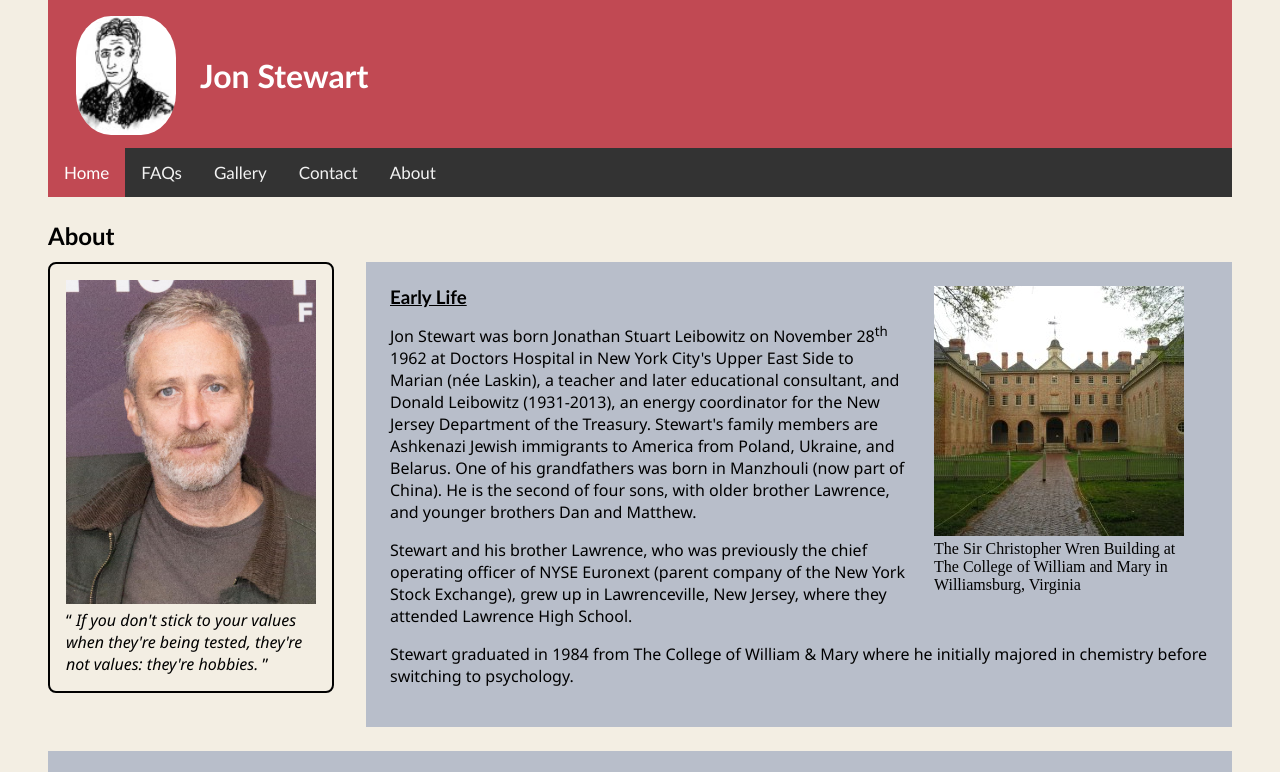
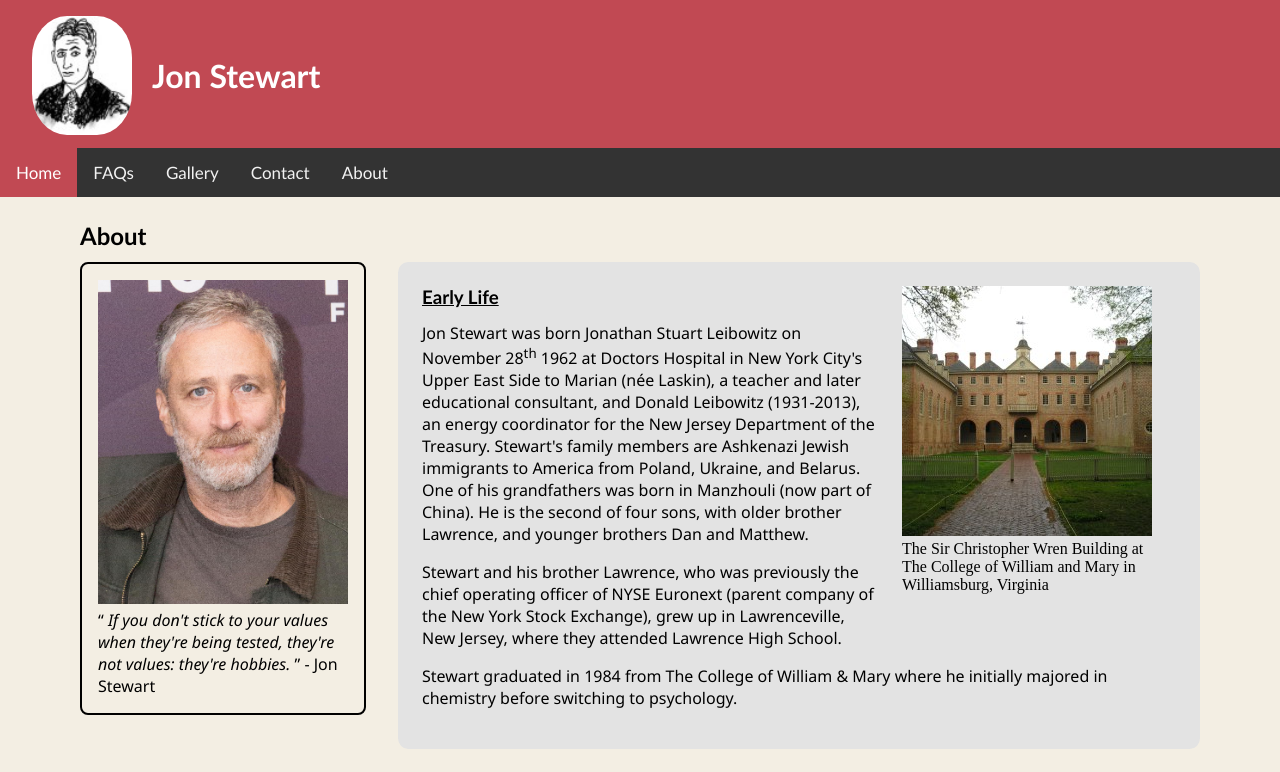
Before and after one commit to cbinion/web-design-tools, a plain HTML site: page Unit_3/Lesson_8/index.html in a window 1280 px wide. Shown: the top 772 px of the page. Drawn offline with Linux system fonts and the light colour scheme.

Commit message:
Rework header/main body margins, change light grey color, move style rel css to corrrect .css sheet

```diff
--- a/Unit_3/Lesson_8/css/layout.css
+++ b/Unit_3/Lesson_8/css/layout.css
@@ -4,7 +4,7 @@
 }
 
 body {
-  margin: 0 3em 0;
+  margin: 0;
 }
 
 .header {
@@ -15,10 +15,9 @@ body {
 .logo {
   width: 100px;
   float: left;
-  border-radius: 35%;
   position: fixed;
   top: 1em;
-  left: 4.77em;
+  left: 2em;
   z-index: 999;
 }
 
@@ -35,9 +34,8 @@ body {
   padding: 14px 16px;
 }
 
-
 .main {
-  margin: 1em 0 0 0;
+  margin: 1em 5em 0;
 }
 
 .main .main-heading {
@@ -49,8 +47,6 @@ body {
   float: left;
   padding: 1em;
   margin: 0 2em 2em 0;
-  border: 2px solid #000;
-  border-radius: .5em;
 }
 
 .quote img {
--- a/Unit_3/Lesson_8/css/style.css
+++ b/Unit_3/Lesson_8/css/style.css
@@ -3,7 +3,7 @@
     /* Color palette */
     --red: #C14953;
     --beige: #f3eee3;
-    --light-grey: #b8beca;
+    --light-grey: #e3e3e3;
     --dark-grey: #2D2D2A;
     --header-font-family: 'Gill Sans', 'Gill Sans MT', Calibri, 'Trebuchet MS', sans-serif;
     --body-font-family: 'Segoe UI', Tahoma, Geneva, Verdana, sans-serif;
@@ -66,6 +66,10 @@ a:active {
     color: #fff;
 }
 
+.logo {
+  border-radius: 35%;
+}
+
 .topnav {
     background-color: #333;
     overflow: hidden;
@@ -104,10 +108,13 @@ a:active {
 
 .quote {
     font-weight: 500;
+    border: 2px solid #000;
+    border-radius: .5em;
 }
 
 .content {
     background-color: var(--light-grey);
+    border-radius: .65em;
 }
 
 .content .content-heading {
--- a/Unit_3/Lesson_8/index.html
+++ b/Unit_3/Lesson_8/index.html
@@ -38,6 +38,7 @@
       <q>
         <i>If you don't stick to your values when they're being tested, they're not values: they're hobbies.</i>
       </q>
+      - Jon Stewart
     </p>
 
     <article class="content early-life">
```
